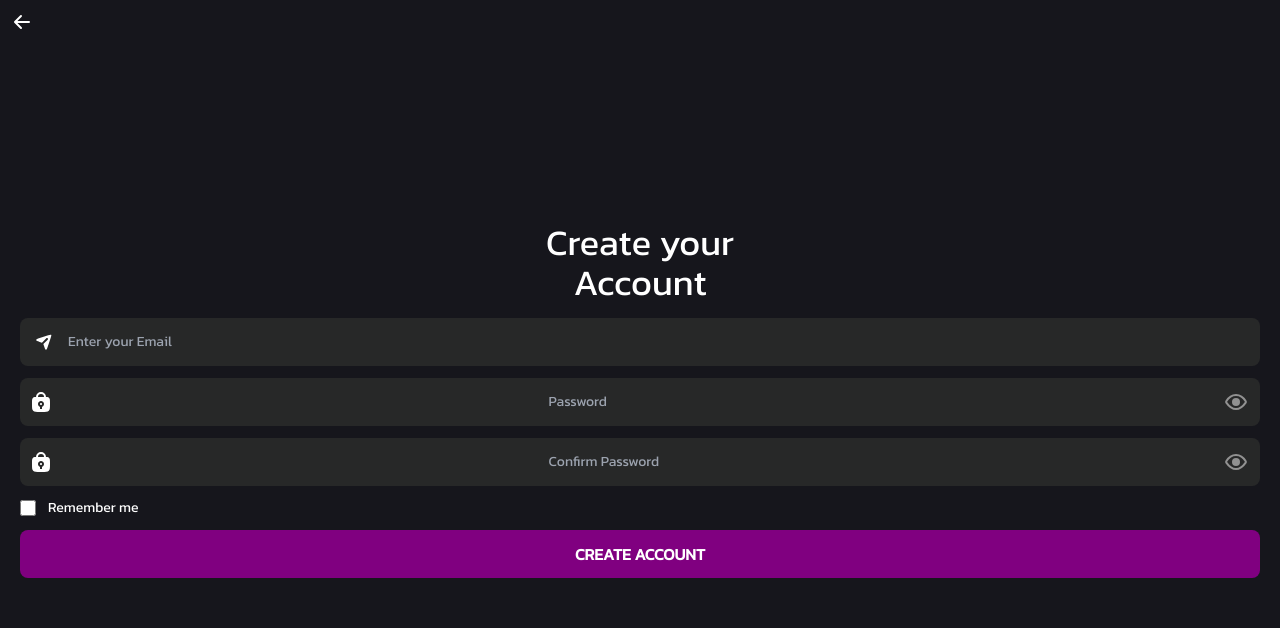
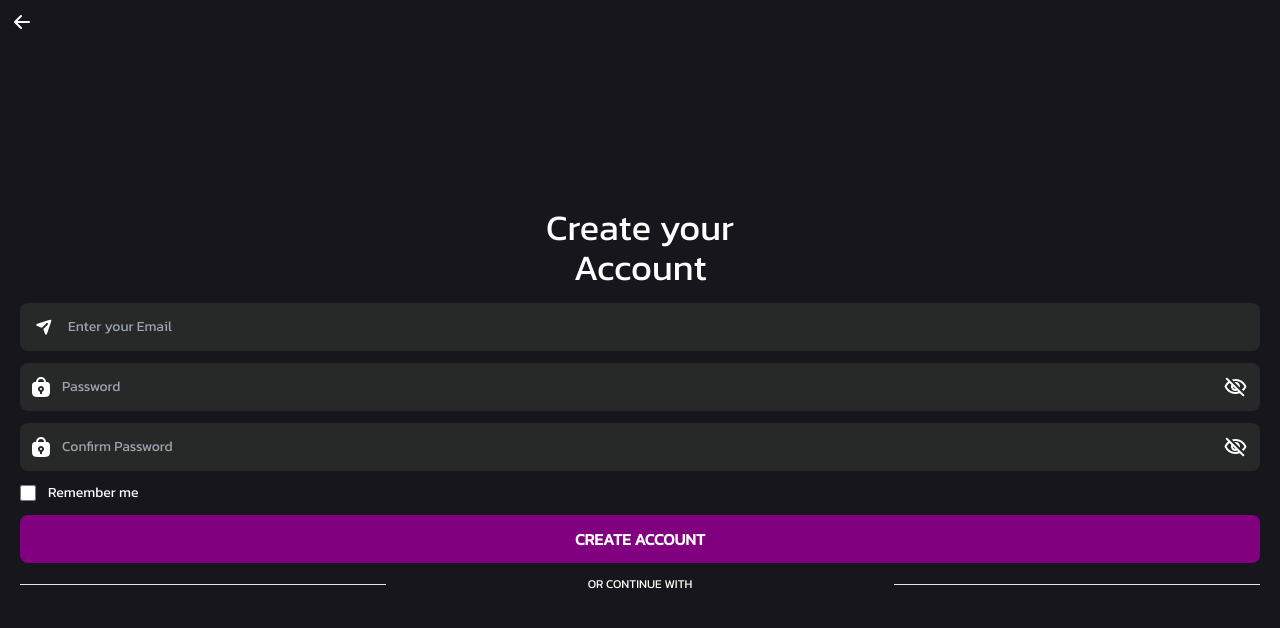
Before and after one commit to WeHub-Group/flixpal-frontend, a React (Vite) app: page /signup in a window 1280 px wide. Shown: the top 628 px of the page. Built offline with nearby package versions, Linux system fonts and the light colour scheme.

Commit message:
More modifications

```diff
--- a/src/components/Onboarding/Loading4.jsx
+++ b/src/components/Onboarding/Loading4.jsx
@@ -1,5 +1,5 @@
 import { motion } from "framer-motion";
-import { useNavigate } from "react-router-dom";
+import { Link, useNavigate } from "react-router-dom";
 
 // Utils
 import BackButton from "../../components/utils/BackButton";
@@ -65,7 +65,7 @@ const Loading2 = () => {
                     <CustomButton text={'SIGN IN WITH PASSWORD'} onPressed={goToSignInPage} />
 
                     <p className="text-sm text-white text-center font-extrabold">
-                        Don&apos;t have an account? <a href="/signup" className="text-purple">Sign Up</a></p>
+                        Don&apos;t have an account? <Link to={"/signup"} className="text-purple">Sign Up</Link></p>
                 </motion.div>
 
             </div>
--- a/src/components/Onboarding/Signup.jsx
+++ b/src/components/Onboarding/Signup.jsx
@@ -4,6 +4,7 @@ import CustomButton from "../../components/utils/CustomButton";
 import NormalInput from "../utils/NormaInput";
 import { FaTelegramPlane } from "react-icons/fa";
 import PasswordInput from "../utils/PasswordInput";
+import { motion } from "framer-motion";
 
 
 
@@ -16,7 +17,11 @@ const SignUp = () => {
 
 
     return (
-        <div className="w-screen h-screen bg-black flex justify-content items-center p-5">
+        <motion.div
+            initial={{ x: 50 }}
+            animate={{ x: 0 }}
+            transition={{ type: 'tween', duration: 0.2 }}
+            className="w-screen h-screen bg-black flex justify-content items-center p-5">
             <BackButton />
 
             <div className="w-full flex flex-col gap-4">
@@ -25,9 +30,12 @@ const SignUp = () => {
                 <form className="flex flex-col w-full gap-3" onSubmit={() => { alert('hello') }}>
                     <NormalInput
                         type={'email'}
-                        O placeholder={'Enter your Email'}
+                        placeholder={'Enter your Email'}
                         icon={<FaTelegramPlane />}
                         value={email}
+                        required={true}
+
+                        onError={() => { alert('error') }}
                         onChanged={(e) => { setEmail(e.target.value) }}
                     />
 
@@ -49,6 +57,12 @@ const SignUp = () => {
                     </div>
 
                     <CustomButton type='submit' text={'Create Account'} />
+
+                    <div className="flex flex-row items-center self-stretch justify-evenly gap-4 text-white w-full">
+                        <hr className="w-full" />
+                        <p className="uppercase text-min w-[130%] text-center">or continue with</p>
+                        <hr className="w-full" />
+                    </div>
                 </form>
 
 
@@ -57,7 +71,7 @@ const SignUp = () => {
 
 
 
-        </div >
+        </motion.div >
     )
 }
 
--- a/src/components/utils/AuthButtons.jsx
+++ b/src/components/utils/AuthButtons.jsx
@@ -1,6 +1,7 @@
 /* eslint-disable react/prop-types */
 
 function AuthButton({ icon, name, onPressed }) {
+
     return (
         <div className="w-full justify-center h-10 rounded-lg p-5 border-2 border-[#474747] flex flex-row gap-2 items-center" onClick={onPressed}>
             <img src={icon} className="h-5 w-5" />
--- a/src/components/utils/CustomButton.jsx
+++ b/src/components/utils/CustomButton.jsx
@@ -1,5 +1,6 @@
 
 // Takes in a text and a onClick Fucntion
+// eslint-disable-next-line react/prop-types
 const CustomButton = ({ text, onPressed, ...props }) => {
     return (
         <button className="bg-purple p-3  text-white uppercase font-semibold rounded-lg text-center" onClick={onPressed} {...props}>
--- a/src/components/utils/NormaInput.jsx
+++ b/src/components/utils/NormaInput.jsx
@@ -1,18 +1,17 @@
 /* eslint-disable no-unused-vars */
 /* eslint-disable react/prop-types */
-import { useState } from 'react'
-import { IconBase, IconContext } from 'react-icons'
 import sendIcon from '../../assets/svg/Send_fill.svg'
 
-const NormalInput = ({ icon, type, placeholder, value, onChanged }) => {
+const NormalInput = ({ icon, type, placeholder, value, onChanged, ...props }) => {
     return (
-        <div className='w-full p-3 rounded-lg bg-[#272828] flex flex-row gap-3 items-center'>
+        <div className='w-full p-3 rounded-lg bg-inputBackground flex flex-row gap-3 items-center'>
             <img src={sendIcon} className="text-white bg-none text-lg h-6 w-6" />
             <input type={type}
                 autoComplete=''
                 placeholder={placeholder}
                 value={value}
                 onChange={onChanged}
+                {...props}
                 className='bg-transparent outline-none text-sm text-white' />
         </div>
     )
--- a/src/components/utils/PasswordInput.jsx
+++ b/src/components/utils/PasswordInput.jsx
@@ -8,12 +8,12 @@ import hidden from "../../assets/svg/eye_slash.svg";
 
 const PasswordInput = ({ placeholder, value, onChanged, ...props }) => {
 
-    const [isPassword, setIsPassword] = useState()
+    const [isPassword, setIsPassword] = useState(true)
 
     return (
 
-
-        <div className="w-full p-3 rounded-lg bg-[#272828] flex flex-row justify-between gap-3 items-center">
+        <div className="w-full p-3 rounded-lg bg-[#272828] flex flex-row  items-center justify-between">
+            <div className="flex flex-row gap-3">
                 <img src={padlockIcon} />
                 <input
                     type={isPassword ? 'password' : 'text'}
@@ -22,7 +22,8 @@ const PasswordInput = ({ placeholder, value, onChanged, ...props }) => {
                     value={value}
                     onChange={onChanged}
                     {...props}
-                className='bg-transparent outline-none text-sm text-white' />
+                    className='bg-transparent outline-none text-sm text-white ' />
+            </div>
 
             <img src={isPassword ? hidden : visible} onClick={() => { setIsPassword(!isPassword) }} />
         </div>
--- a/tailwind.config.js
+++ b/tailwind.config.js
@@ -6,11 +6,15 @@ export default {
   ],
   theme: {
     extend: {
+      fontSize: {
+        min: '0.75rem'/* 14px */
+      },
       colors: {
         purple: '#800080',
         black: '#16161c',
         white: '#ffffff',
-        grey: '#D9D9D9'
+        grey: '#D9D9D9',
+        inputBackground: '#272828'
       },
       backgroundImage: {
         loadingPattern: "url('/src/assets/images/welcome.png')",
```
Lines whose indentation alone changed are shown as unchanged.
